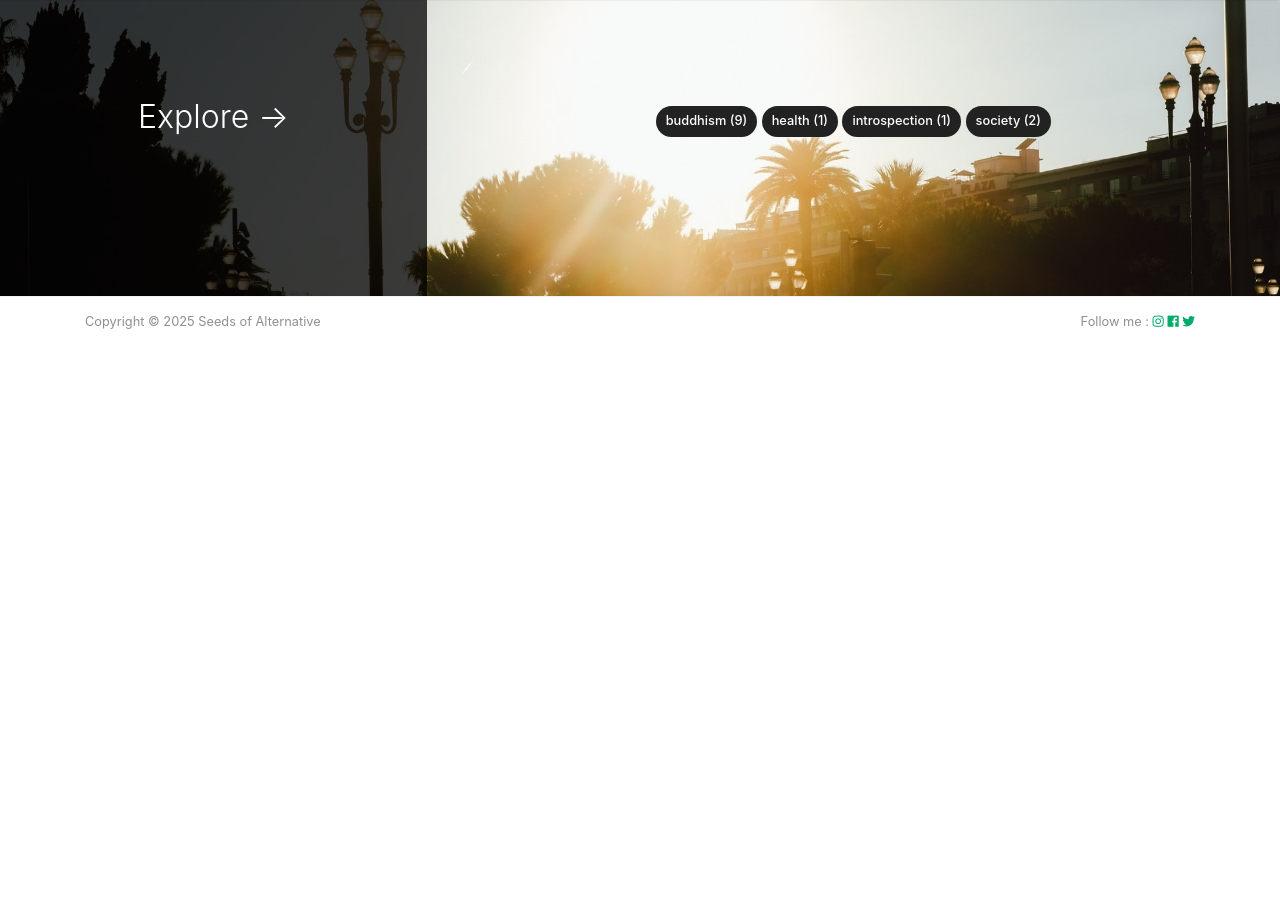
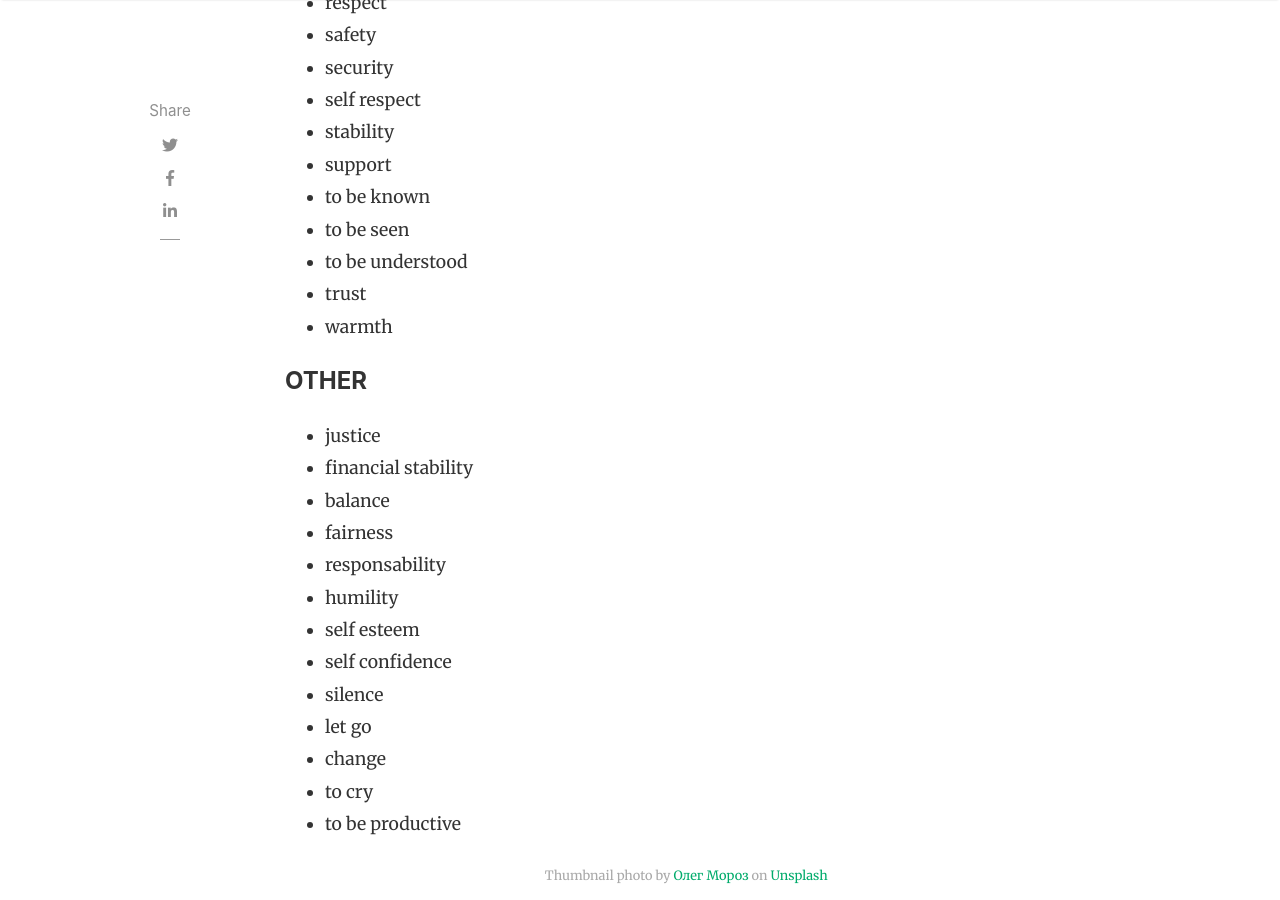
Before and after one commit to seedsofalternative/seedsofalternative.github.io, a Jekyll site: the page built from _posts/2025-07-30-emotions-and-needs.md, in a window 1280 px wide and 900 px high, scrolled down 20485 px. Built offline with Jekyll 4.4.1, drawn with Linux system fonts in a browser that asks for light colours; nearby versions of some CDN libraries; comment, search, counter and statistics services are not loaded; before the commit the page ends 20890 px from its top, so only the background shows below that; some of the changed text lies outside the part shown.

Commit message:
improved NVC posts

```diff
--- a/_posts/2025-07-30-emotions-and-needs.md
+++ b/_posts/2025-07-30-emotions-and-needs.md
@@ -316,7 +328,7 @@ Being aware of our emotions and being able to communicate them to others is key
 ## Faux Feelings
 
 The following words are often confused as feelings when they are interpretations or assessments of others’ actions.
-- Abandoned
+- abandoned
 - abused
 - accused
 - attacked
@@ -403,7 +426,7 @@ Another core concept of Nonviolent Communication is being able to express your n
 - connection
 - consideration
 - consistency
-- contribution
+- contribution (to society)
 - cooperation
 - emotional freedom
 - emotional safety
@@ -565,7 +589,20 @@ Another core concept of Nonviolent Communication is being able to express your n
 - trust
 - warmth
 
-
+#### OTHER
+- justice
+- financial stability
+- balance
+- fairness
+- responsability
+- humility
+- self esteem
+- self confidence
+- silence
+- let go
+- change
+- to cry
+- to be productive
 
 
 {:.image-caption}
```
Also changed, not shown: other parts of _posts/2025-07-30-emotions-and-needs.md (+28 -4 lines), _posts/2025-07-29-nonviolent-communication.md (+14 -11 lines).
